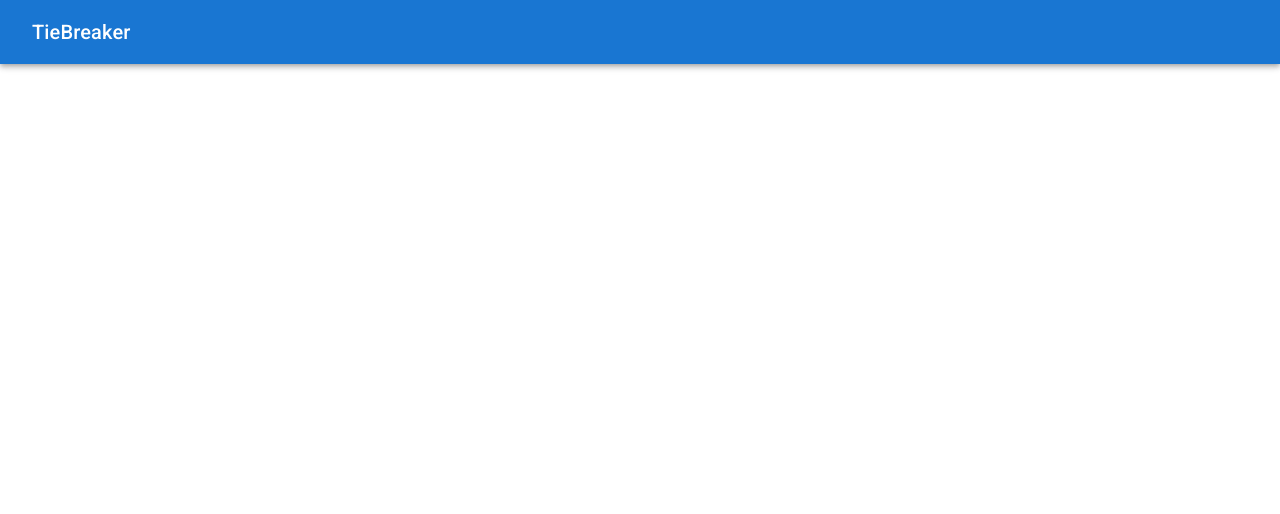
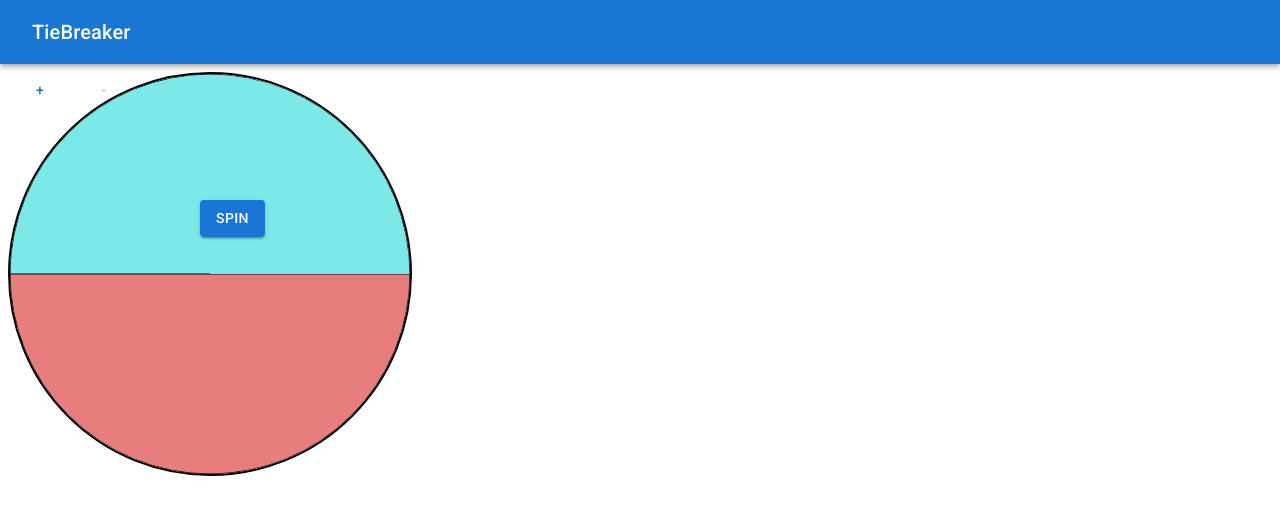
Before and after one commit to Glenn-Chiang/TieBreaker, a React (Vite) app: page /games/spin-the-wheel in a window 1280 px wide. Shown: the top 514 px of the page. Built offline with nearby package versions, Linux system fonts and the light colour scheme.

Commit message:
spin-the-wheel

```diff
--- a/src/pages/CoinToss.tsx
+++ b/src/pages/CoinToss.tsx
@@ -1,5 +1,3 @@
 export default function CoinToss() {
-  return (
-    <></>
-  )
+  return <>Coint Toss</>;
 }
--- a/src/pages/SpinTheWheel.tsx
+++ b/src/pages/SpinTheWheel.tsx
@@ -1,5 +1,105 @@
+import { useState, useRef, useEffect } from "react";
+import { Button, Box } from "@mui/material";
+
 export default function SpinTheWheel() {
+  const canvasRef = useRef<HTMLCanvasElement | null>(null);
+  const [numElements, setNumElements] = useState<number>(2);
+  const [currentAngle, setCurrentAngle] = useState<number>(0);
+  const [spinning, setSpinning] = useState<boolean>(false);
+
+  const drawWheel = (angle: number) => {
+    const canvas = canvasRef.current;
+    if (!canvas) return;
+    const ctx = canvas.getContext("2d");
+    if (!ctx) return;
+    const radius = canvas.width / 2;
+    const centerX = canvas.width / 2;
+    const centerY = canvas.height / 2;
+    const anglePerSegment = (2 * Math.PI) / numElements;
+
+    ctx.clearRect(0, 0, canvas.width, canvas.height);
+
+    for (let i = 0; i < numElements; i++) {
+      const startAngle = angle + i * anglePerSegment;
+      const endAngle = startAngle + anglePerSegment;
+
+      // Draw segment with unique color
+      ctx.beginPath();
+      ctx.moveTo(centerX, centerY);
+      ctx.arc(centerX, centerY, radius, startAngle, endAngle);
+      ctx.fillStyle = `hsl(${(360 / numElements) * i}, 70%, 70%)`; // Unique color for each segment
+      ctx.fill();
+      ctx.stroke();
+    }
+  };
+
+  const spinWheel = () => {
+    if (spinning) return;
+    setSpinning(true);
+
+    const targetAngle =
+      currentAngle + Math.random() * Math.PI * 4 + Math.PI * 8; // Random spin
+    const spinDuration = 3000; // in ms
+    const start = Date.now();
+    const animate = () => {
+      const elapsed = Date.now() - start;
+      if (elapsed < spinDuration) {
+        const easeOutQuad = (t: number) => t * (2 - t);
+        const progress = easeOutQuad(elapsed / spinDuration);
+        const newAngle = progress * targetAngle;
+        setCurrentAngle(newAngle);
+        drawWheel(newAngle);
+        requestAnimationFrame(animate);
+      } else {
+        const finalAngle = targetAngle % (2 * Math.PI);
+        setCurrentAngle(finalAngle);
+        setSpinning(false);
+        drawWheel(finalAngle);
+      }
+    };
+
+    animate();
+  };
+
+  useEffect(() => drawWheel(0), [numElements]);
+
   return (
-    <></>
-  )
+    <>
+      <Box>
+        <Box sx={{ position: "absolute" }}>
+          <canvas
+            ref={canvasRef}
+            width={400}
+            height={400}
+            style={{ border: "2px solid #000", borderRadius: "50%" }}
+          />
+        </Box>
+        <Box
+          sx={{
+            position: "absolute",
+            top: "200px", // Centered overlap
+            left: "200px",
+            zIndex: 1,
+          }}
+        >
+          <Button variant="contained" onClick={spinWheel}>
+            Spin
+          </Button>
+        </Box>
+
+        <Button
+          onClick={() => setNumElements(numElements + 1)}
+          disabled={numElements > 5}
+        >
+          +
+        </Button>
+        <Button
+          onClick={() => setNumElements(numElements - 1)}
+          disabled={numElements < 3}
+        >
+          -
+        </Button>
+      </Box>
+    </>
+  );
 }
```
